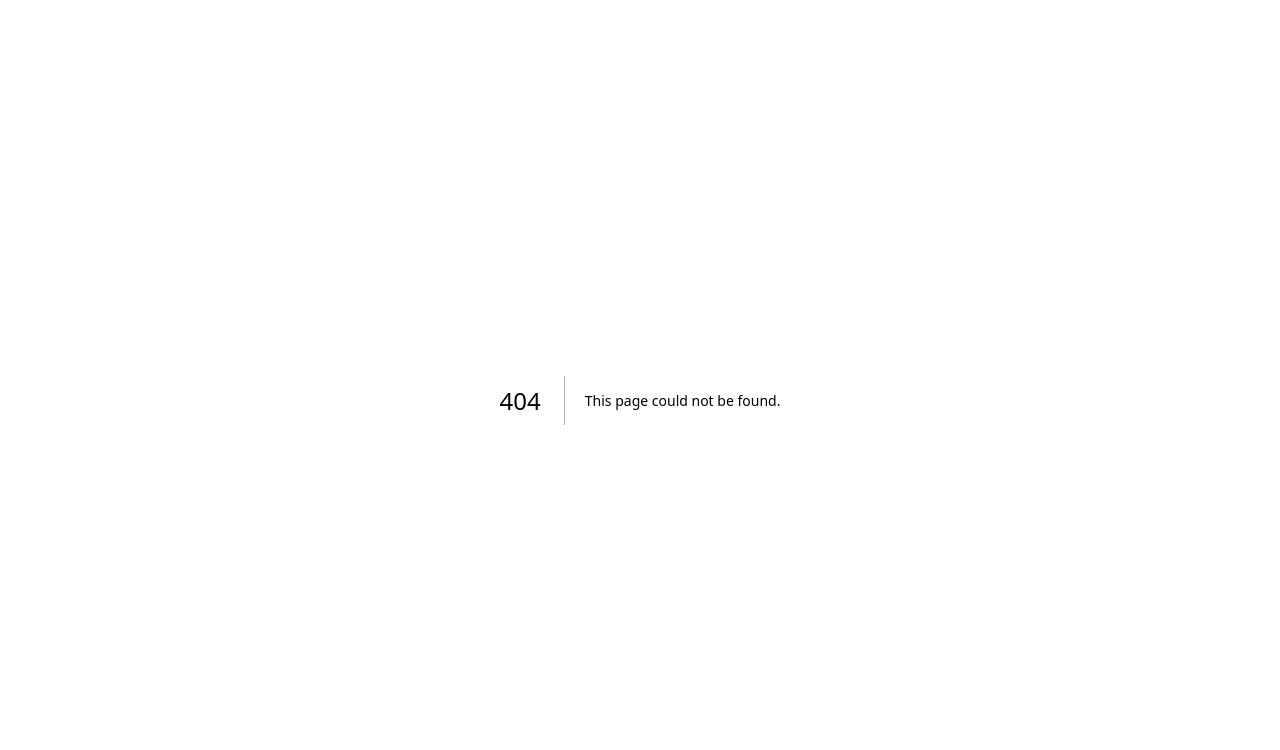
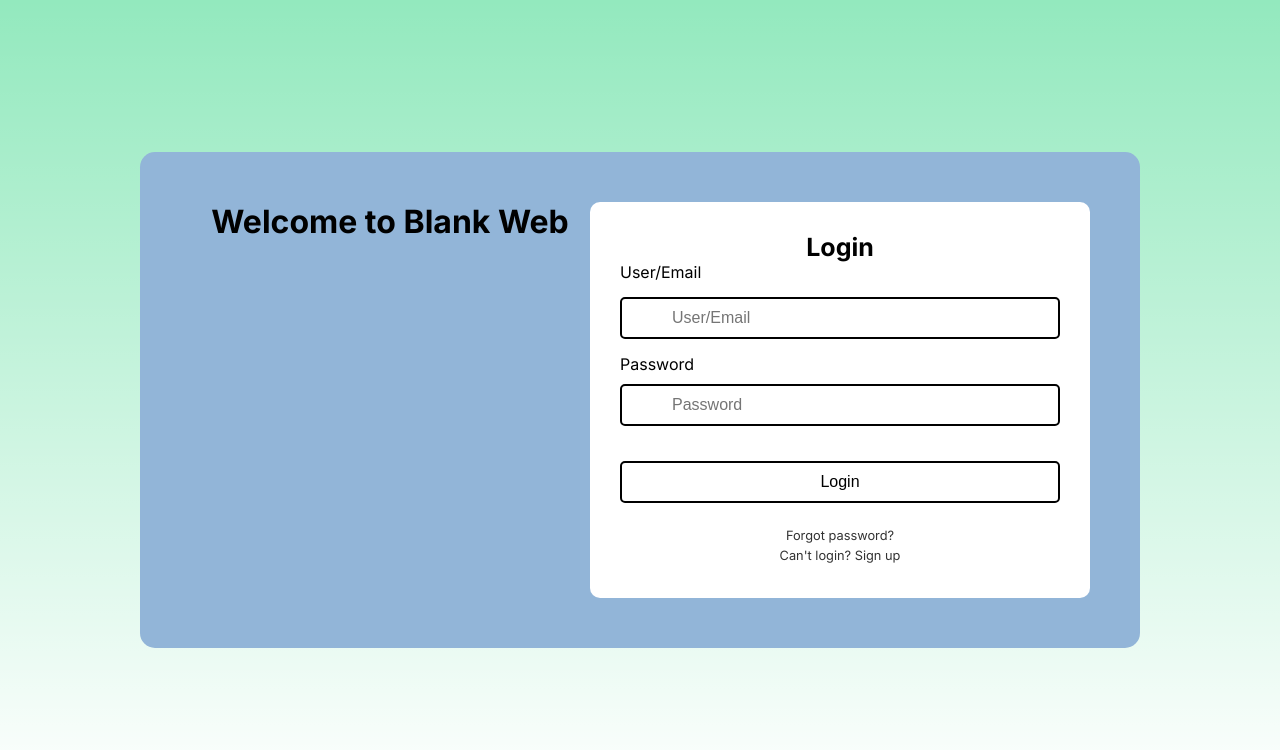
Before and after one commit to emilyylauu/comp602-ctrlc, a Next.js app in the folder ctrl-c/: page /login in a window 1280 px wide. Before the commit this address had no page. Shown: the top 750 px of the page. Built offline with nearby package versions, Linux system fonts and the light colour scheme.

Commit message:
upload updated login page

```diff
--- a/ctrl-c/package.json
+++ b/ctrl-c/package.json
@@ -9,9 +9,10 @@
     "lint": "next lint"
   },
   "dependencies": {
+    "firebase": "^10.13.0",
+    "next": "14.2.6",
     "react": "^18",
-    "react-dom": "^18",
-    "next": "14.2.6"
+    "react-dom": "^18"
   },
   "devDependencies": {
     "eslint": "^8",
--- a/ctrl-c/src/app/layout.js
+++ b/ctrl-c/src/app/layout.js
@@ -2,11 +2,6 @@ import { Inter } from "next/font/google";
 import "./globals.css";
 
 const inter = Inter({ subsets: ["latin"] });
-
-export const metadata = {
-  title: "Create Next App",
-  description: "Generated by create next app",
-};
 
 export default function RootLayout({ children }) {
   return (
--- /dev/null
+++ b/ctrl-c/src/app/login/login.css
@@ -0,0 +1,97 @@
+
+body {
+  background-color: #93E9BE;
+  margin: 0;
+  height: 100vh;
+  display: flex;
+  justify-content: center;
+  align-items: center;
+}
+
+.h1 {
+  text-align: left;
+  margin: 0;
+  font-size: 36px;
+  color: #333;
+}
+
+.BlueBox {
+  background-color: #92B5D8;
+  border-radius: 15px;
+  width: 100%;
+  max-width: 1000px;
+  height: auto;
+  padding: 50px;
+  display: flex;
+  justify-content: space-between;
+}
+
+.LoginText {
+  font-size: 25px;
+}
+
+.WhiteBox {
+  background-color: white;
+  width: 500px;
+  border-radius: 10px;
+  padding: 30px;
+  display: flex;
+  flex-direction: column;
+  align-items: center;
+}
+
+.inputs {
+  background-color: white;
+  border: 2px solid black;
+  border-radius: 5px;
+  padding: 10px 50px;
+  font-size: 16px;
+  margin-top: 10px;
+  cursor: pointer;
+}
+
+.label-input-container {
+  display: flex;
+  flex-direction: column;
+  width: 100%;
+  margin-bottom: 15px;
+}
+
+.label-input-container label {
+  margin-bottom: 5px;
+  text-align: left;
+}
+
+.LoginButton {
+  background-color: white;
+  border: 2px solid black;
+  margin-top: 20px;
+  border-radius: 5px;
+  padding: 10px 50px;
+  width: 100%;
+  font-size: 16px;
+  cursor: pointer;
+}
+
+.LoginButton:hover{
+  background-color: rgba(0, 0, 0, 0.183);
+  opacity: 0.8;
+  box-shadow: 5px 5px 10px rgba(0, 0, 0, 0.15);
+}
+
+.links {
+  text-align: center;
+  margin-top: 20px;
+}
+
+.links a {
+  display: block;
+  color: #333;
+  font-size: 0.8em;
+  text-decoration: none;
+  margin: 5px 0;
+}
+
+.links a:hover {
+  text-decoration: underline;
+}
--- /dev/null
+++ b/ctrl-c/src/app/login/page.jsx
@@ -0,0 +1,43 @@
+import "./login.css";
+import React from "react";
+
+const Page = () => {
+  return (
+    <div className="BlueBox">
+      <div>
+        <title>Login Page</title>
+      </div>
+
+      <h1>Welcome to Blank Web</h1>
+
+      <div className="WhiteBox">
+        <h3 className="LoginText">Login</h3>
+
+        <div className="label-input-container">
+          <label className="text">User/Email</label>
+          <input className="inputs" type="text" placeholder="User/Email" />
+        </div>
+
+        <div className="label-input-container">
+          <div className="text">Password</div>
+          <input className="inputs" type="password" placeholder="Password" />
+        </div>
+
+        <button className="LoginButton">Login</button>
+        <div className="links">
+          <a
+            href="http://localhost:3000/forgotpass"
+            className="forgot-password"
+          >
+            Forgot password?
+          </a>
+          <a href="http://localhost:3000/signup" className="signup">
+            Can't login? Sign up
+          </a>
+        </div>
+      </div>
+    </div>
+  );
+};
+
+export default Page;
```
Also changed, not shown: ctrl-c/src/app/contexts/authContexts/index.jsx (added, +43 -0 lines), ctrl-c/src/app/firebase/auth.js (added, +42 -0 lines), ctrl-c/src/app/firebase/firebase.js (added, +23 -0 lines), ctrl-c/src/app/forgotpass/page.jsx (added, +21 -0 lines), ctrl-c/src/app/signup/page.jsx (added, +21 -0 lines), ctrl-c/src/app/signup/signup.css (added), 1 other file (tests, documents, lock files or other folders).
